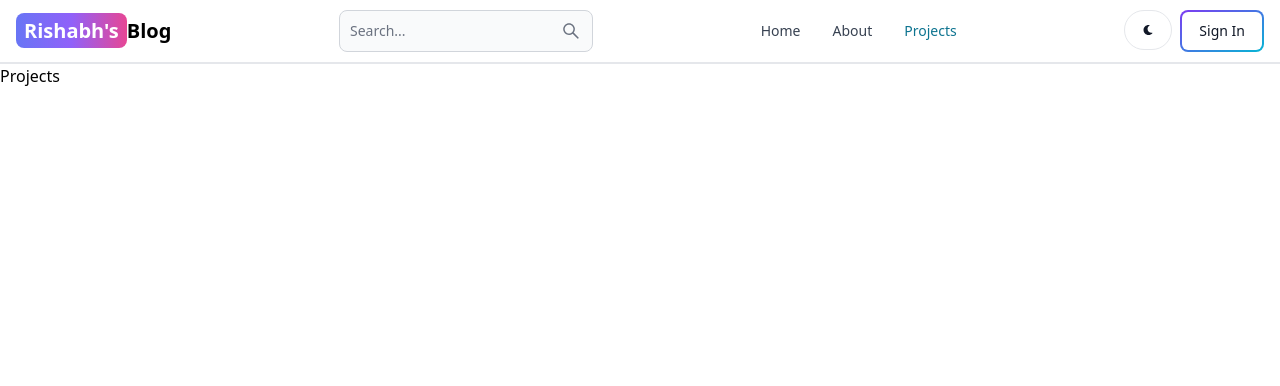
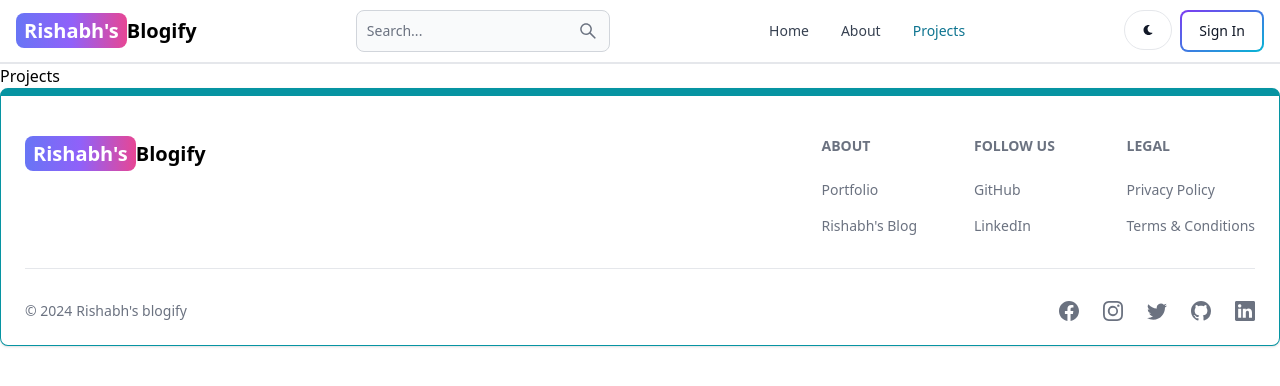
Before and after one commit to RishabhJain2404/blogify-mern-app, a React (Vite) app in the folder client/: page /projects in a window 1280 px wide. Shown: the top 386 px of the page. Built offline with nearby package versions, Linux system fonts and the light colour scheme.

Commit message:
Created and added the footer component

```diff
--- a/client/src/App.jsx
+++ b/client/src/App.jsx
@@ -6,6 +6,7 @@
 import Dashboard from './pages/Dashboard'
 import Projects from './pages/Projects'
 import Header from './components/Header'
+import Footer from './components/Footer'
 
 export default function App() {
   return (
@@ -19,6 +20,7 @@
         <Route path='/dashboard' element={<Dashboard />} />
         <Route path='/projects' element={<Projects />} />
       </Routes>
+      <Footer />
     </BrowserRouter>
   )
 }
--- /dev/null
+++ b/client/src/components/Footer.jsx
@@ -0,0 +1,83 @@
+import { Footer } from "flowbite-react";
+import { Link } from "react-router-dom";
+import { BsFacebook, BsInstagram, BsTwitter, BsGithub, BsLinkedin } from 'react-icons/bs';
+
+export default function FooterComp() {
+  return (
+    <Footer container className="border border-t-8 border-teal-500">
+      <div className="w-full max-w-7xl mx-auto">
+        <div className="grid w-full justify-between sm:flex md:grid-cols-1">
+            <div className="mt-5">
+            <Link to ="/" className='self-center whitespace-nowrap
+            text-lg sm:text-xl font-semibold dark:text-white'>
+              <span className='px-2 py-1 bg-gradient-to-r from-indigo-500 via-purple-500 to-pink-500 rounded-lg text-white'>Rishabh's</span>
+              Blogify
+            </Link>
+            </div>
+            <div className='grid grid-cols-2 gap-8 mt-4 sm:grid-cols-3 sm:gap-6'>
+                <div>
+                  <Footer.Title title='About' />
+                  <Footer.LinkGroup col>
+                    <Footer.Link
+                      href='https://www.100jsprojects.com'
+                      target='_blank'
+                      rel='noopener noreferrer'
+                    >
+                        Portfolio
+                    </Footer.Link>
+                    <Footer.Link
+                      href='/about'
+                      target='_blank'
+                      rel='noopener noreferrer'
+                    >
+                        Rishabh's Blog
+                    </Footer.Link>
+                   </Footer.LinkGroup>
+                </div>
+                <div>
+                   <Footer.Title title='Follow us' />
+                   <Footer.LinkGroup col>
+                    <Footer.Link
+                       href='https://github.com/RishabhJain2404'
+                       target='_blank'
+                       rel='noopener noreferrer'
+                    >
+                        GitHub
+                    </Footer.Link>
+                    <Footer.Link
+                       href='https://www.linkedin.com/in/rishabhjain2404/'
+                       target='_blank'
+                       rel='noopener noreferrer'
+                    >
+                        LinkedIn
+                    </Footer.Link>
+                    </Footer.LinkGroup>
+                </div>
+                <div>
+                   <Footer.Title title='Legal' />
+                   <Footer.LinkGroup col>
+                     <Footer.Link href='#'>Privacy Policy</Footer.Link>
+                     <Footer.Link href='#'>Terms &amp; Conditions</Footer.Link>
+                    </Footer.LinkGroup>
+                </div>
+            </div>
+        </div>
+        <Footer.Divider />
+        <div className="w-full sm:flex sm:items-center sm:justify-between">
+          <Footer.Copyright
+            href="#"
+            by="Rishabh's blogify"
+            year={new Date().getFullYear()}
+          />
+          <div className="flex gap-6 sm:mt-0 mt-4 sm:justify-center">
+            <Footer.Icon href='#' icon={BsFacebook}/>
+            <Footer.Icon href='#' icon={BsInstagram}/>
+            <Footer.Icon href='#' icon={BsTwitter}/>
+            <Footer.Icon href='https://github.com/RishabhJain2404' icon={BsGithub}/>
+            <Footer.Icon href='https://www.linkedin.com/in/rishabhjain2404/' icon={BsLinkedin}/>
+          </div>
+        </div>
+      </div>
+    </Footer>
+  )
+}
--- a/client/src/components/Header.jsx
+++ b/client/src/components/Header.jsx
@@ -11,7 +11,7 @@
         <Link to ="/" className='self-center whitespace-nowrap text-sm
         sm:text-xl font-semibold dark:text-white'>
             <span className='px-2 py-1 bg-gradient-to-r from-indigo-500 via-purple-500 to-pink-500 rounded-lg text-white'>Rishabh's</span>
-            Blog
+            Blogify
         </Link>
         <form>
             <TextInput
--- a/client/src/pages/SignUp.jsx
+++ b/client/src/pages/SignUp.jsx
@@ -45,7 +45,7 @@
         <Link
           to ="/" className='font-bold dark:text-white text-4xl'>
             <span className='px-2 py-1 bg-gradient-to-r from-indigo-500 via-purple-500 to-pink-500 rounded-lg text-white'>Rishabh's</span>
-            Blog
+            Blogify
         </Link>
         <p className='text-sm mt-5'>
             This is a demo project. You can sign up with your email and password
```
